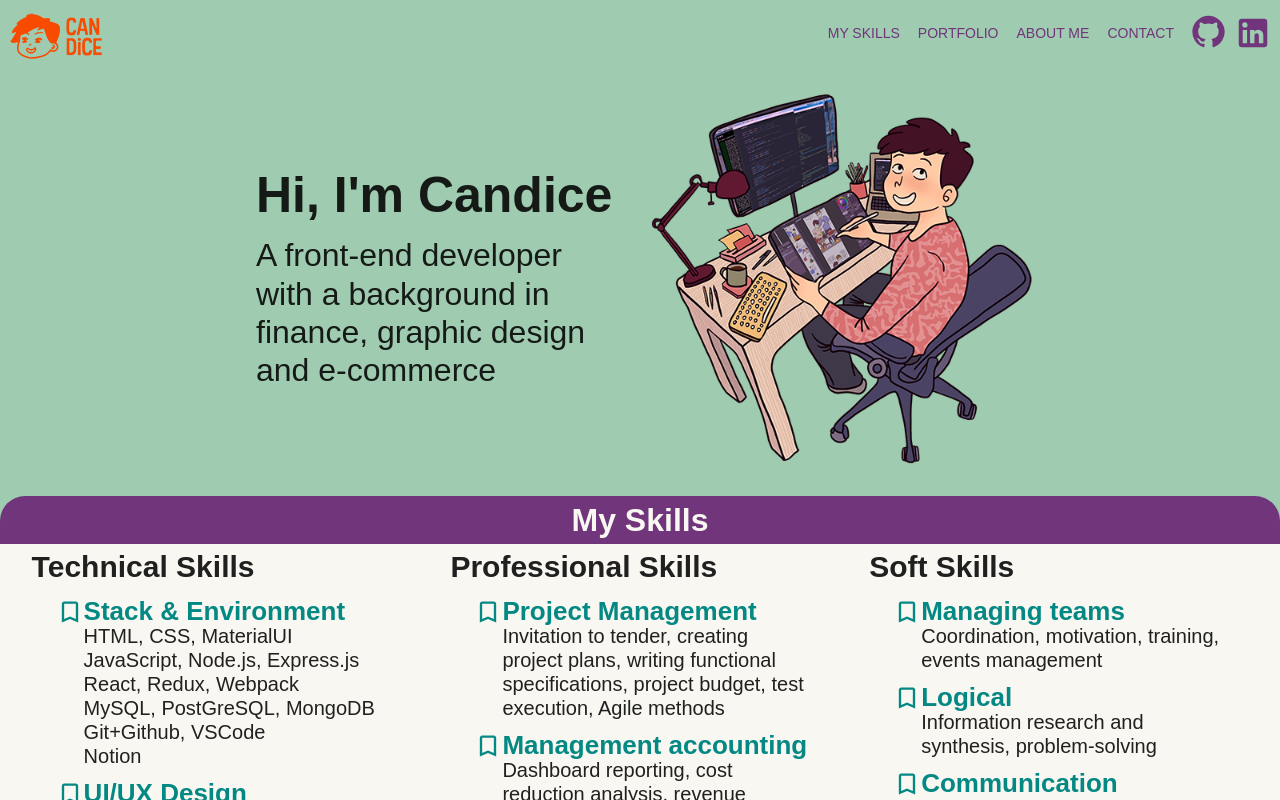
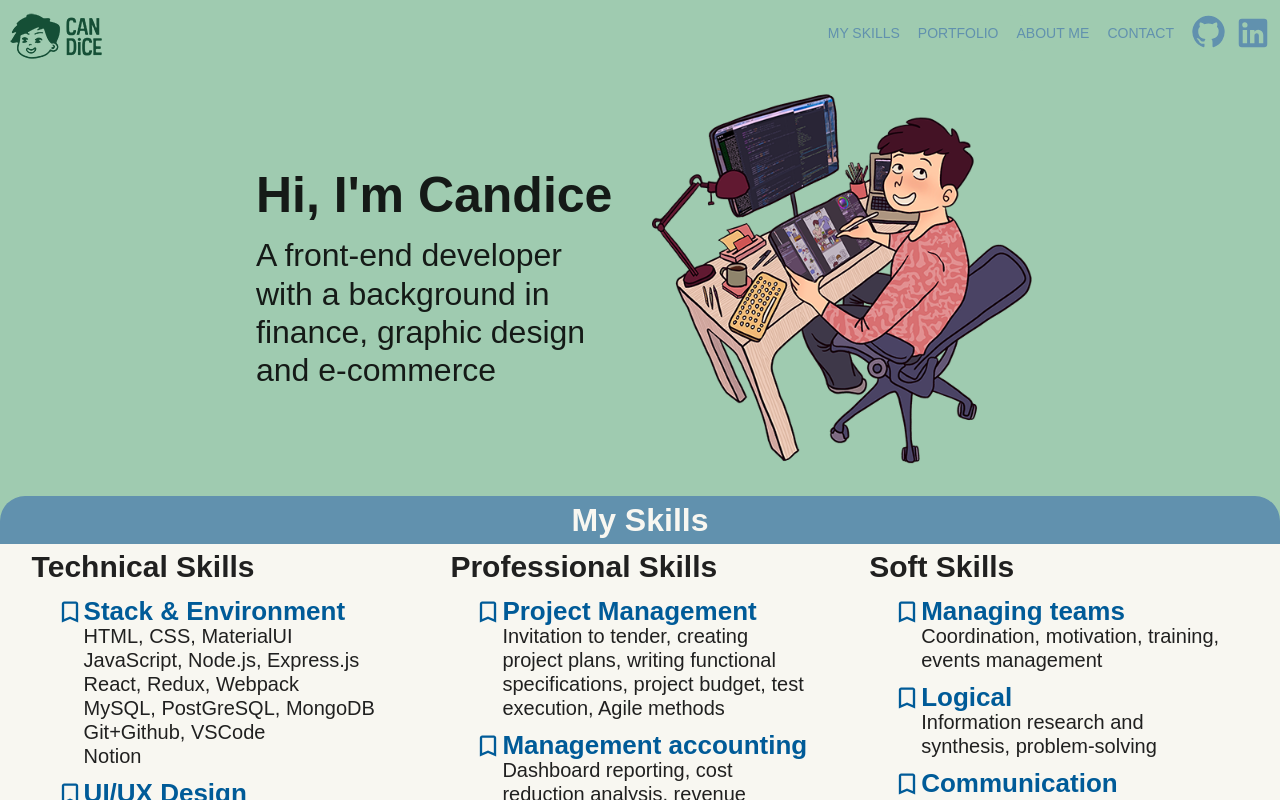
Before and after one commit to Candyfair/portfolio-materialui, a React app: page / in a window 1280 px wide. Shown: the top 800 px of the page. Built offline with nearby package versions, Linux system fonts and the light colour scheme; a web font is replaced by a local one.

Commit message:
Change color scheme

```diff
--- a/package.json
+++ b/package.json
@@ -59,6 +59,7 @@
     "react-redux": "^7.2.6",
     "react-router": "^6.2.1",
     "react-router-dom": "^6.2.1",
+    "react-router-hash-link": "^2.4.3",
     "react-swipeable-views": "^0.14.0",
     "redux": "^4.1.2",
     "webfontloader": "^1.6.28"
--- a/src/components/AboutMe/index.js
+++ b/src/components/AboutMe/index.js
@@ -20,7 +20,7 @@ const useStyles = makeStyles((theme) => ({
     fontSize: 30,
     fontWeight: 700,
     lineHeight: 1,
-    color: theme.palette.success.main,
+    color: theme.palette.secondary.main,
   },
   textAbout: {
     fontFamily: 'Apparat',
--- a/src/components/Skills/ProSkills/index.js
+++ b/src/components/Skills/ProSkills/index.js
@@ -16,7 +16,7 @@ const useStyles = makeStyles((theme) => ({
   },
   iconStyle: {
     fontSize: 28,
-    color: theme.palette.success.main,
+    color: theme.palette.secondary.main,
   },
   skillStack: {
     marginLeft: theme.spacing(3),
@@ -33,7 +33,7 @@ const useStyles = makeStyles((theme) => ({
     fontWeight: 600,
     fontStyle: 'normal',
     lineHeight: 1,
-    color: theme.palette.success.main,
+    color: theme.palette.secondary.main,
   },
   description: {
     fontFamily: 'Apparat Medium, Sans-Serif',
--- a/src/components/Skills/SoftSkills/index.js
+++ b/src/components/Skills/SoftSkills/index.js
@@ -16,7 +16,7 @@ const useStyles = makeStyles((theme) => ({
   },
   iconStyle: {
     fontSize: 28,
-    color: theme.palette.success.main,
+    color: theme.palette.secondary.main,
   },
   skillStack: {
     marginLeft: theme.spacing(3),
@@ -33,7 +33,7 @@ const useStyles = makeStyles((theme) => ({
     fontWeight: 600,
     fontStyle: 'normal',
     lineHeight: 1,
-    color: theme.palette.success.main,
+    color: theme.palette.secondary.main,
   },
   description: {
     fontFamily: 'Apparat Medium, Sans-Serif',
--- a/src/components/Skills/TechSkills/index.js
+++ b/src/components/Skills/TechSkills/index.js
@@ -16,7 +16,7 @@ const useStyles = makeStyles((theme) => ({
   },
   iconStyle: {
     fontSize: 28,
-    color: theme.palette.success.main,
+    color: theme.palette.secondary.main,
   },
   skillStack: {
     marginLeft: theme.spacing(3),
@@ -33,7 +33,7 @@ const useStyles = makeStyles((theme) => ({
     fontWeight: 600,
     fontStyle: 'normal',
     lineHeight: 1,
-    color: theme.palette.success.main,
+    color: theme.palette.secondary.main,
   },
   description: {
     fontFamily: 'Apparat Medium, Sans-Serif',
--- a/src/styles/themes/lightTheme.js
+++ b/src/styles/themes/lightTheme.js
@@ -5,10 +5,10 @@ const theme = createTheme({
   palette: {
     mode: 'light',
     primary: {
-      main: '#70357B',
+      main: '#6191AE',
     },
     secondary: {
-      main: '#E65824',
+      main: '#005B98',
     },
     success: {
       main: '#038883',
```
Also changed, not shown: src/assets/images/logo.png, 1 other file (tests, documents, lock files or other folders).
